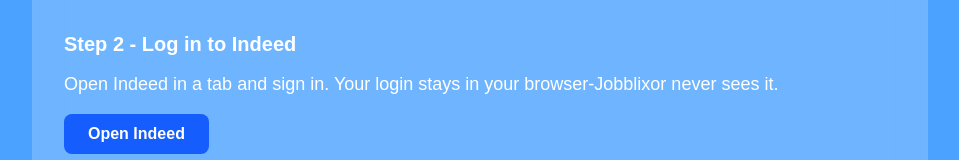
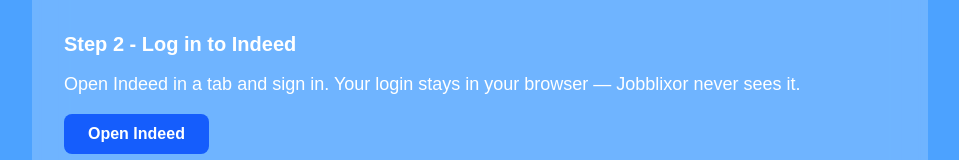
Before and after one commit to jobblixor/jobblixor-frontend-current, a Next.js app: page / in a window 1280 px wide. Both pictures are taken after a click on the button "Directions". Shown: the part 538-698 px from the top of the page, without its empty margins (160-1119 px from the left). Built offline with nearby package versions, Linux system fonts and the light colour scheme.

Commit message:
Update page.tsx

```diff
--- a/src/app/page.tsx
+++ b/src/app/page.tsx
@@ -344,7 +344,7 @@
             <div>
               <h3 className="text-xl font-semibold mb-3">Step 2 - Log in to Indeed</h3>
               <p className="text-lg mb-4">
-                Open Indeed in a tab and sign in. Your login stays in your browser-Jobblixor never sees it.
+                Open Indeed in a tab and sign in. Your login stays in your browser — Jobblixor never sees it.
               </p>
               <button
                 onClick={() => window.open('https://indeed.com', '_blank')}
@@ -370,14 +370,14 @@
               <h3 className="text-xl font-semibold mb-3">Step 4 - Run it from Indeed (Updated)</h3>
               <p className="text-lg mb-4">
                 Open an Indeed job page, click the Jobblixor extension icon, then press Start Auto-Applying.<br />
-                Keep the job tab open while it runs. You don't need Jobblixor.com open.
+                Keep the job tab open while it runs. You don&apos;t need Jobblixor.com open.
               </p>
             </div>
           </div>
 
           <div className="mt-8 p-6 bg-white/10 rounded-lg">
             <p className="text-lg">
-              <strong>Note:</strong> Jobblixor uses your saved preferences from your account and applies to jobs inside your browser while you're logged in.
+              <strong>Note:</strong> Jobblixor uses your saved preferences from your account and applies to jobs inside your browser while you&apos;re logged in.
             </p>
           </div>
         </section>
```
